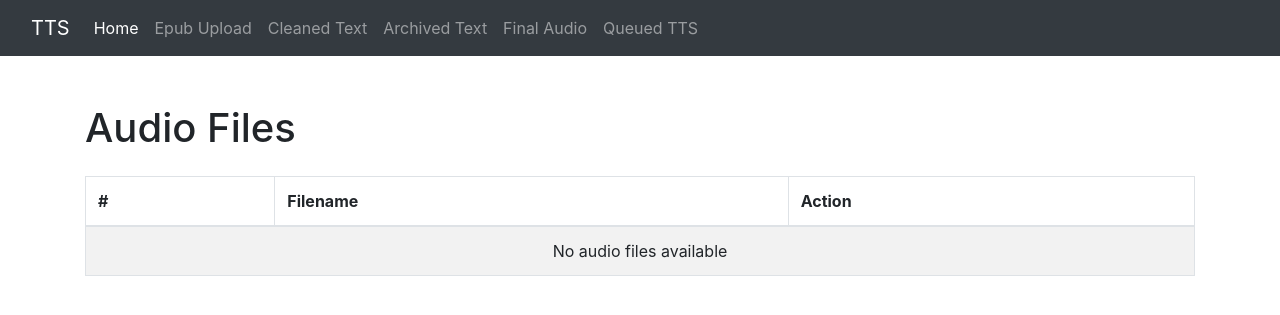
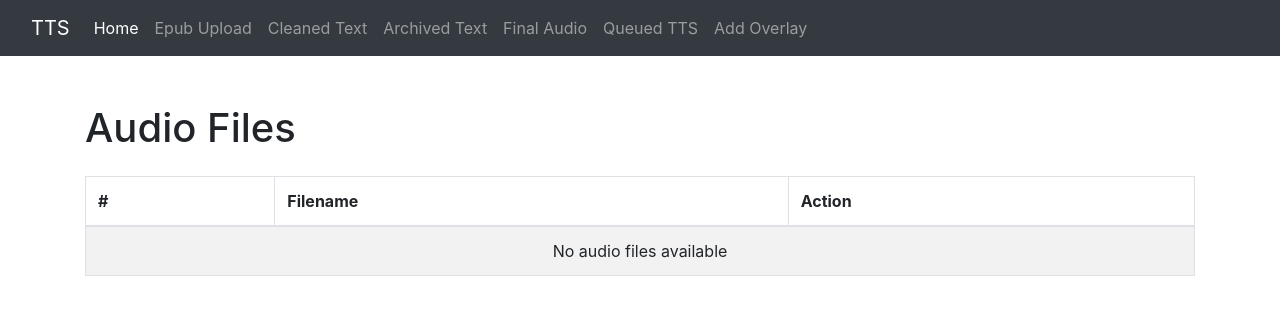
Before and after one commit to staticresponse/Narrator, a Flask app: page /audio in a window 1280 px wide. Shown: the top 315 px of the page. Run offline with Flask 3, Linux system fonts and the light colour scheme; some libraries are stand-ins or nearby versions.

Commit message:
nearly there

```diff
--- a/app.py
+++ b/app.py
@@ -104,8 +104,8 @@ def generate_tts():
     title = request.form.get('title', '').strip()
     author = request.form.get('author', '').strip()
     model = request.form.get('model', '').strip()
+    speaker_id = request.form.get('speaker_id', '').strip()
     overlay = request.form.get('overlay', '').strip()
-    volume = request.form.get('overlay_volume', '100').strip()
 
     if not filename or not os.path.exists(os.path.join(PROCESSED_FOLDER, filename)):
         return render_template('error.html', title='ERROR', error="Invalid or missing file.")
@@ -118,11 +118,14 @@ def generate_tts():
 
     if not model:
         return render_template('error.html', title='ERROR', error="Model selection is required.")
-
+    if not overlay:
+        enable_bkg_music = False
+    else:
+        enable_bkg_music = True
     filepath = os.path.join(PROCESSED_FOLDER, filename)
     overlay_path = os.path.join(app.config['OVERLAYS_FOLDER'], overlay) if overlay else None
     try:
-        tts_generator = TTSGenerator(file_path=filepath, author=author, title=title, model=model, bkg_music_file=overlay_path, bkg_music_volume=int(volume))
+        tts_generator = TTSGenerator(file_path=filepath, author=author, title=title, model=model, speaker_id=speaker_id, enable_bkg_music=enable_bkg_music, bkg_music_file=overlay_path)
         tts_generator.generate_wav()
 
         output_file = os.path.splitext(filepath)[0] + ".wav"
@@ -176,19 +179,22 @@ def generate_tts_all():
     title = request.form.get('title', '').strip()
     author = request.form.get('author', '').strip()
     model = request.form.get('model', '').strip()
+    overlay = request.form.get('overlay', '').strip()
+    volume = request.form.get('overlay_volume', '100').strip()
 
     if not title or not author or not model:
         return render_template('error.html', error="All fields are required.")
 
     files = os.listdir(PROCESSED_FOLDER)
     queued_files = []
+    overlay_path = os.path.join(app.config['OVERLAYS_FOLDER'], overlay) if overlay else None
 
     for filename in files:
         file_path = os.path.join(PROCESSED_FOLDER, filename)
         if not os.path.isfile(file_path):
             continue
 
-        tts_task = TTSGenerator(file_path=file_path, author=author, title=title, model=model)
+        tts_task = TTSGenerator(file_path=file_path, author=author, title=title, model=model, bkg_music_file=overlay_path, bkg_music_volume=int(volume))
         tts_queue.put(tts_task)
         queued_files.append(filename)
 
--- a/templates/navbar.html
+++ b/templates/navbar.html
@@ -32,6 +32,9 @@
               <li class="nav-item">
                   <a class="nav-link" href="/current-queue">Queued TTS</a>
               </li>
+              <li class="nav-item">
+                  <a class="nav-link" href="/upload_overlay">Add Overlay</a>
+              </li>
           </ul>
       </div>
   </div>
--- a/tts.py
+++ b/tts.py
@@ -12,6 +12,7 @@ from pydub import AudioSegment
 from pydub.silence import split_on_silence, detect_silence
 from nltk.tokenize import PunktSentenceTokenizer
 import logging
+import random
 
 # Set up logging
 logging.basicConfig(level=logging.INFO, format="%(asctime)s - %(levelname)s - %(message)s")
@@ -41,6 +42,8 @@ class TTSGenerator:
         self.max_gap = max_gap
         # Default model name
         default_model = "tts_models/en/ljspeech/glow-tts"
+        if self.bkg_music_file != None:
+            self.enable_bkg_music = True
 
         # Use the provided model name or default if not provided
         self.model = model if model else default_model
@@ -230,11 +233,13 @@ class TTSGenerator:
             logger.error(f"Background music file not found: {self.bkg_music_file}")
             return
 
+
         logger.info(f"Adding background music from {self.bkg_music_file} to {wav_path}")
 
         # Load the TTS audio and background music
         tts_audio = AudioSegment.from_file(wav_path)
         bkg_music = AudioSegment.from_file(self.bkg_music_file)
+        logger.debug(f"Background music length: {len(bkg_music)} ms")
 
         # Adjust background music volume
         bkg_music = bkg_music - (100 - self.bkg_music_volume)
```
Also changed, not shown: README.md.
